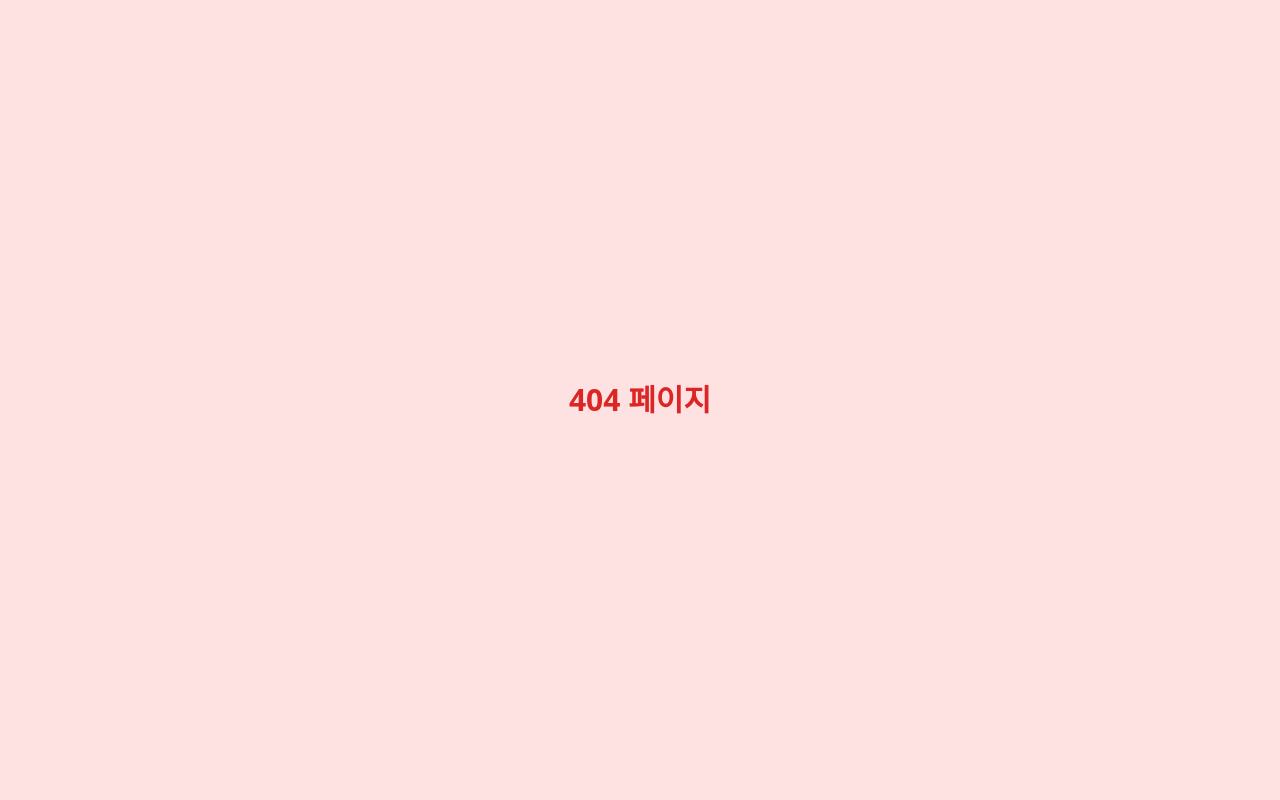
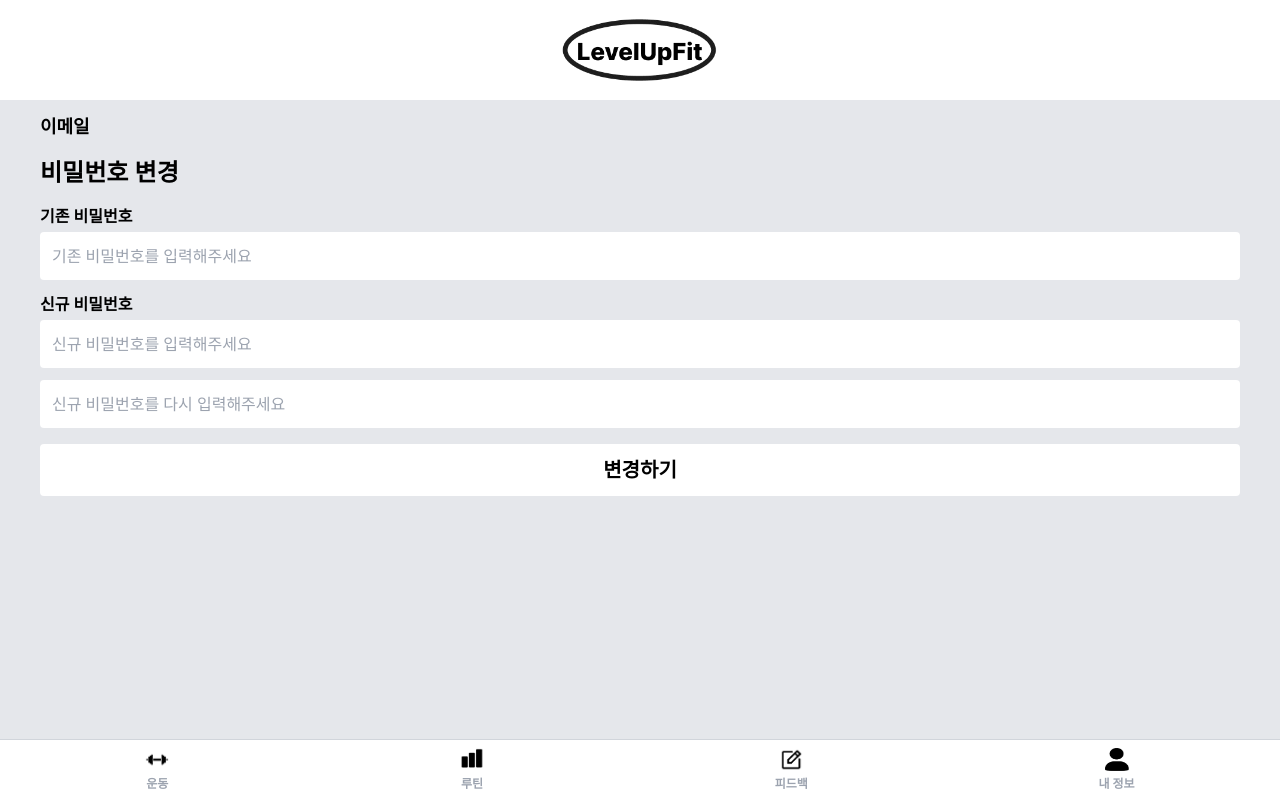
Before and after one commit to LevelUpFit/Front, a React (Vite) app: page /account/edit in a window 1280 px wide. Built offline with nearby package versions, Linux system fonts and the light colour scheme.

Commit message:
운동아이콘 키우기, 내정보창 수정 및 정보변경창 추가

```diff
--- a/src/components/AddWorkoutModal.jsx
+++ b/src/components/AddWorkoutModal.jsx
@@ -1,23 +1,21 @@
 import { useEffect, useState } from "react";
 import useUserStore from "../stores/userStore";
 
-export default function AddWorkoutModal({ date, onClose }) {
-    const workoutsByDate = useUserStore((state) => state.workoutsByDate);
+export default function AddWorkoutModal({ date, initialData, onClose }) {
     const setWorkoutByDate = useUserStore((state) => state.setWorkoutByDate);
-    const existing = workoutsByDate?.[date]; // 기존 데이터
 
     const [part, setPart] = useState("");
     const [routine, setRoutine] = useState("");
     const [feedback, setFeedback] = useState("");
 
-    // ✅ 기존 운동 데이터 있을 경우 불러오기
+    // 초기값 설정
     useEffect(() => {
-        if (existing) {
-            setPart(existing.part || "");
-            setRoutine((existing.routine || []).join(", "));
-            setFeedback(existing.feedback || "");
+        if (initialData) {
+            setPart(initialData.part || "");
+            setRoutine((initialData.routine || []).join(", "));
+            setFeedback(initialData.feedback || "");
         }
-    }, [existing]);
+    }, [initialData]);
 
     const handleSave = () => {
         const newWorkout = {
@@ -32,7 +30,7 @@ export default function AddWorkoutModal({ date, onClose }) {
     return (
         <div className="fixed inset-0 bg-black bg-opacity-50 flex items-center justify-center z-50">
             <div className="bg-white p-6 rounded shadow-lg w-80">
-                <h2 className="text-xl font-bold mb-4">{existing ? "운동 수정" : "운동 추가"} - {date}</h2>
+                <h2 className="text-xl font-bold mb-4">{initialData ? "운동 수정" : "운동 추가"} - {date}</h2>
 
                 <input
                     type="text"
--- a/src/components/WorkoutSummary.jsx
+++ /dev/null
@@ -1,13 +0,0 @@
-export default function WorkoutSummary({ data }) {
-    return (
-        <div className="bg-white p-4 rounded-lg shadow">
-            <h2 className="text-xl font-bold mb-2">운동 요약</h2>
-            <p className="text-gray-700">운동 부위: {data.part}</p>
-            <ul className="list-disc ml-5 mt-2">
-                {data.routine.map((item, idx) => (
-                    <li key={idx}>{item}</li>
-                ))}
-            </ul>
-        </div>
-    );
-}
--- a/src/pages/AccountInfo.jsx
+++ /dev/null
@@ -1,35 +0,0 @@
-import useUserStore from "../stores/userStore";
-import Layout from "../components/Layout";
-
-export default function AccountInfo() {
-    const { user, clearUser } = useUserStore();
-
-    return (
-        <Layout>
-            {/* 내 계정 정보 */}
-            <div className="text-left pt-5 px-6"> {/* ← 좌우 여백 추가 */}
-                <h2 className="text-2xl font-bold mb-4">내 계정</h2>
-                <div className="space-y-2 font-semibold">
-                    <div className="flex justify-between">
-                        <span>이메일</span>
-                        <span className="text-black">{user?.email}</span>
-                    </div>
-                    <div className="flex justify-between">
-                        <span>유저 코드</span>
-                        <span className="text-black">w8t6y3</span>
-                    </div>
-                </div>
-            </div>
-
-            <div className="text-left px-6 mt-6"> {/* ← 위 여백과 좌우 여백 추가 */}
-                <h2 className="text-2xl font-bold mb-4">계정 관리</h2>
-                <div className="space-y-4 font-semibold">
-                    <button className="w-full text-left">회원 정보 수정</button>
-                    <button className="w-full text-left" onClick={clearUser}>로그아웃</button>
-                    <button className="w-full text-left text-red-600">회원 탈퇴</button>
-                </div>
-            </div>
-
-        </Layout>
-    );
-}
--- /dev/null
+++ b/src/pages/AccountPage.jsx
@@ -0,0 +1,58 @@
+import { useNavigate } from "react-router-dom";
+import useUserStore from "../stores/userStore";
+import Layout from "../components/Layout";
+
+export default function AccountPage() {
+    const { user, logout, deleteAccount } = useUserStore();
+    const navigate = useNavigate();
+
+    return (
+        <Layout>
+            <div className="px-6 py-4">
+                <h2 className="text-2xl font-bold mb-4">내 계정</h2>
+
+                <div className="mb-4 space-y-2 text-lg">
+                    <div className="flex justify-between">
+                        <span className="font-semibold">이메일</span>
+                        <span className="font-bold">{user?.email}</span>
+                    </div>
+                    <div className="flex justify-between">
+                        <span className="font-semibold">유저 코드</span>
+                        <span className="font-bold">{user?.code}</span>
+                    </div>
+                </div>
+
+                <h3 className="text-xl font-bold mt-6 mb-3">계정 관리</h3>
+
+                <ul className="space-y-3 text-lg font-semibold">
+                    <li
+                        className="cursor-pointer"
+                        onClick={() => navigate("/account/edit")}
+                    >
+                        회원 정보 수정
+                    </li>
+                    <li
+                        className="cursor-pointer"
+                        onClick={() => {
+                            logout();
+                            navigate("/");
+                        }}
+                    >
+                        로그아웃
+                    </li>
+                    <li
+                        className="cursor-pointer text-red-600"
+                        onClick={() => {
+                            if (confirm("정말 탈퇴하시겠습니까?")) {
+                                deleteAccount();
+                                navigate("/");
+                            }
+                        }}
+                    >
+                        회원 탈퇴
+                    </li>
+                </ul>
+            </div>
+        </Layout>
+    );
+}
--- /dev/null
+++ b/src/pages/ChangePasswordPage.jsx
@@ -0,0 +1,83 @@
+import { useState } from "react";
+import { useNavigate } from "react-router-dom";
+import useUserStore from "../stores/userStore";
+import Layout from "../components/Layout";
+
+export default function ChangePasswordPage() {
+    const navigate = useNavigate();
+    const { user } = useUserStore();
+    const [currentPassword, setCurrentPassword] = useState("");
+    const [newPassword, setNewPassword] = useState("");
+    const [newPasswordConfirm, setNewPasswordConfirm] = useState("");
+
+    const handleChangePassword = () => {
+        if (newPassword !== newPasswordConfirm) {
+            alert("신규 비밀번호가 일치하지 않습니다.");
+            return;
+        }
+
+        if (!isValidPassword(newPassword)) {
+            alert("비밀번호는 영문+숫자 조합 8자 이상이어야 합니다.");
+            return;
+        }
+
+        // TODO: 비밀번호 변경 API 연동
+        alert("비밀번호가 변경되었습니다.");
+        navigate("/mypage");
+    };
+
+    function isValidPassword(pw) {
+        const regex = /^(?=.*[A-Za-z])(?=.*\d)[A-Za-z\d]{8,}$/;
+        return regex.test(pw);
+    }
+
+    return (
+        <Layout>
+            <div className="px-6 py-4">
+                <p className="font-bold text-lg mb-2">이메일</p>
+                <p className="text-xl font-bold mb-4">{user?.email}</p>
+
+                <h2 className="text-2xl font-bold mb-4">비밀번호 변경</h2>
+
+                <div className="mb-3">
+                    <p className="font-semibold mb-1">기존 비밀번호</p>
+                    <input
+                        type="password"
+                        placeholder="기존 비밀번호를 입력해주세요"
+                        className="w-full p-3 rounded"
+                        value={currentPassword}
+                        onChange={(e) => setCurrentPassword(e.target.value)}
+                    />
+                </div>
+
+                <div className="mb-3">
+                    <p className="font-semibold mb-1">신규 비밀번호</p>
+                    <input
+                        type="password"
+                        placeholder="신규 비밀번호를 입력해주세요"
+                        className="w-full p-3 rounded"
+                        value={newPassword}
+                        onChange={(e) => setNewPassword(e.target.value)}
+                    />
+                </div>
+
+                <div className="mb-4">
+                    <input
+                        type="password"
+                        placeholder="신규 비밀번호를 다시 입력해주세요"
+                        className="w-full p-3 rounded"
+                        value={newPasswordConfirm}
+                        onChange={(e) => setNewPasswordConfirm(e.target.value)}
+                    />
+                </div>
+
+                <button
+                    onClick={handleChangePassword}
+                    className="w-full py-3 bg-white text-xl font-bold rounded"
+                >
+                    변경하기
+                </button>
+            </div>
+        </Layout>
+    );
+}
--- a/src/pages/MyPage.jsx
+++ b/src/pages/MyPage.jsx
@@ -1,7 +1,6 @@
-import { useEffect, useState } from "react";
+import { useState } from "react";
 import useUserStore from "../stores/userStore";
 import Calendar from "../components/Calendar";
-import WorkoutSummary from "../components/WorkoutSummary";
 import FeedbackCard from "../components/FeedbackCard";
 import AddWorkoutModal from "../components/AddWorkoutModal";
 import Layout from "../components/Layout";
@@ -11,13 +10,16 @@ export default function MyPage() {
     const { workoutsByDate, removeWorkoutByDate } = useUserStore();
     const [selectedDate, setSelectedDate] = useState(new Date());
     const [showAddModal, setShowAddModal] = useState(false);
+    const [editMode, setEditMode] = useState(false);
     const navigate = useNavigate();
+
     const dateKey = selectedDate.toISOString().split("T")[0];
     const workoutData = workoutsByDate?.[dateKey];
 
-    useEffect(() => {
-        setShowAddModal(!workoutData); // 운동 기록 없을 경우 자동으로 모달 띄움
-    }, [selectedDate, workoutData]);
+    const openAddModal = (isEdit = false) => {
+        setEditMode(isEdit);
+        setShowAddModal(true);
+    };
 
     return (
         <Layout>
@@ -26,35 +28,37 @@ export default function MyPage() {
                 <div className="text-center mb-4">
                     <h2 className="text-2xl font-bold">헬린이123 님</h2>
                     <div className="mt-4 space-y-3">
-                        <button className="w-full bg-white rounded-xl py-3 font-semibold shadow">
+                        <button
+                            className="w-full bg-white rounded-xl py-3 font-semibold shadow"
+                            onClick={() => openAddModal(false)}
+                        >
                             루틴 기록하기
                         </button>
-                        <button onClick={() => navigate("/account")}
-                                className="w-full bg-white rounded-xl py-3 font-semibold shadow">
+                        <button
+                            onClick={() => navigate("/account")}
+                            className="w-full bg-white rounded-xl py-3 font-semibold shadow"
+                        >
                             계정 정보 보기
                         </button>
-
                     </div>
                 </div>
 
                 {/* 달력 */}
                 <div className="bg-white p-4 rounded-xl shadow">
-                <Calendar
+                    <Calendar
                         selectedDate={selectedDate}
                         onSelect={setSelectedDate}
                         workoutDates={Object.keys(workoutsByDate || {})}
                     />
                 </div>
 
-                {/* 운동 요약 및 피드백 */}
-                {workoutData && (
+                {/* 피드백 카드만 표시 */}
+                {workoutData?.feedback && (
                     <div className="space-y-4">
-                        <WorkoutSummary data={workoutData} />
                         <FeedbackCard feedback={workoutData.feedback} />
-
                         <div className="flex justify-end gap-2 px-2">
                             <button
-                                onClick={() => setShowAddModal(true)}
+                                onClick={() => openAddModal(true)}
                                 className="px-4 py-2 bg-yellow-400 text-white font-semibold rounded"
                             >
                                 수정
@@ -77,6 +81,7 @@ export default function MyPage() {
                 {showAddModal && (
                     <AddWorkoutModal
                         date={dateKey}
+                        initialData={editMode ? workoutData : null}
                         onClose={() => setShowAddModal(false)}
                     />
                 )}
--- a/src/routes/Router.jsx
+++ b/src/routes/Router.jsx
@@ -5,7 +5,8 @@ import Signup from "../pages/Signup";
 import NotFound from "../pages/NotFound";
 import MyPage from "../pages/MyPage";
 import FeedbackPage from "../pages/FeedbackPage";
-import AccountInfo  from "../pages/AccountInfo";
+import AccountPage from "../pages/AccountPage"; // ✅ 새로운 계정정보 컴포넌트
+import ChangePasswordPage from "../pages/ChangePasswordPage"; // ✅ 비밀번호 변경
 
 export default function AppRouter() {
     return (
@@ -16,9 +17,9 @@ export default function AppRouter() {
                 <Route path="/signup" element={<Signup />} />
                 <Route path="/my" element={<MyPage />} />
                 <Route path="/feedback" element={<FeedbackPage />} />
+                <Route path="/account" element={<AccountPage />} />
+                <Route path="/account/edit" element={<ChangePasswordPage />} />
                 <Route path="*" element={<NotFound />} />
-                <Route path="/account" element={<AccountInfo />} />
-
             </Routes>
         </BrowserRouter>
     );
```
Also changed, not shown: src/icon/works.png.
